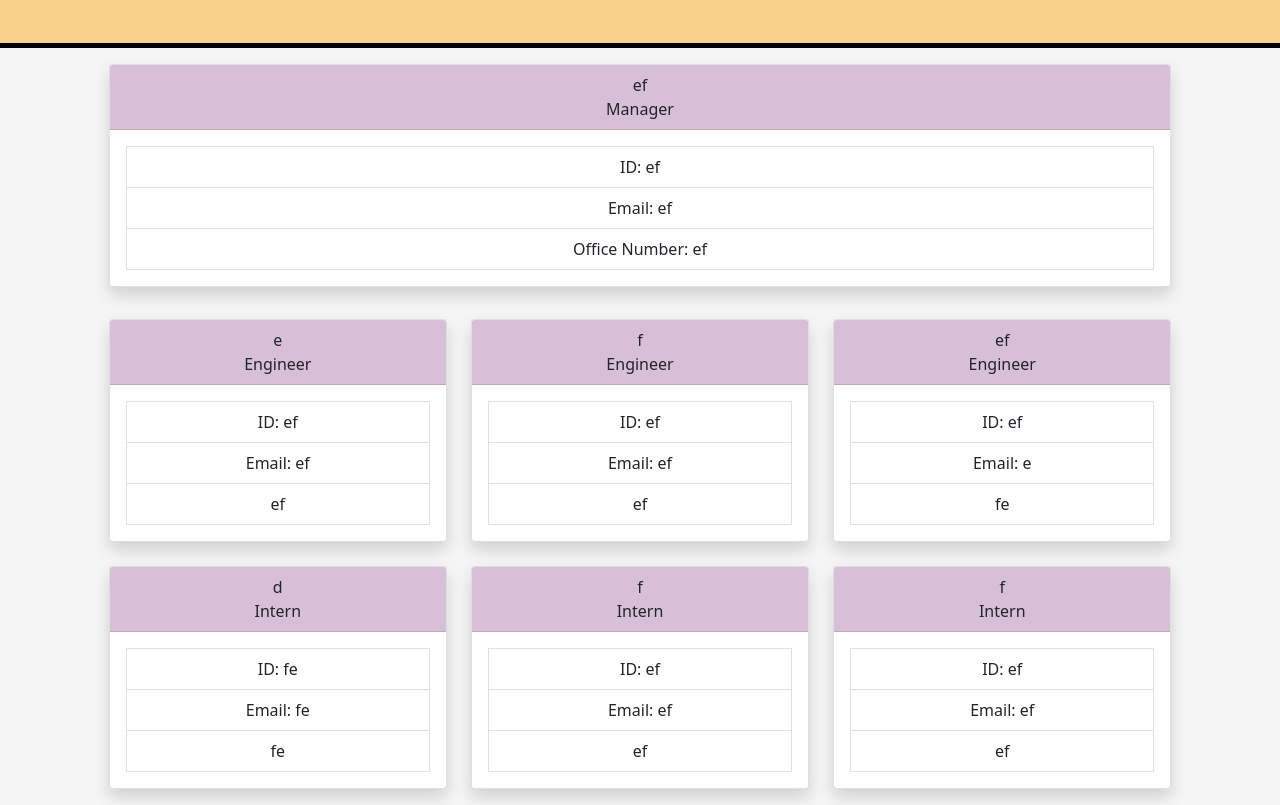
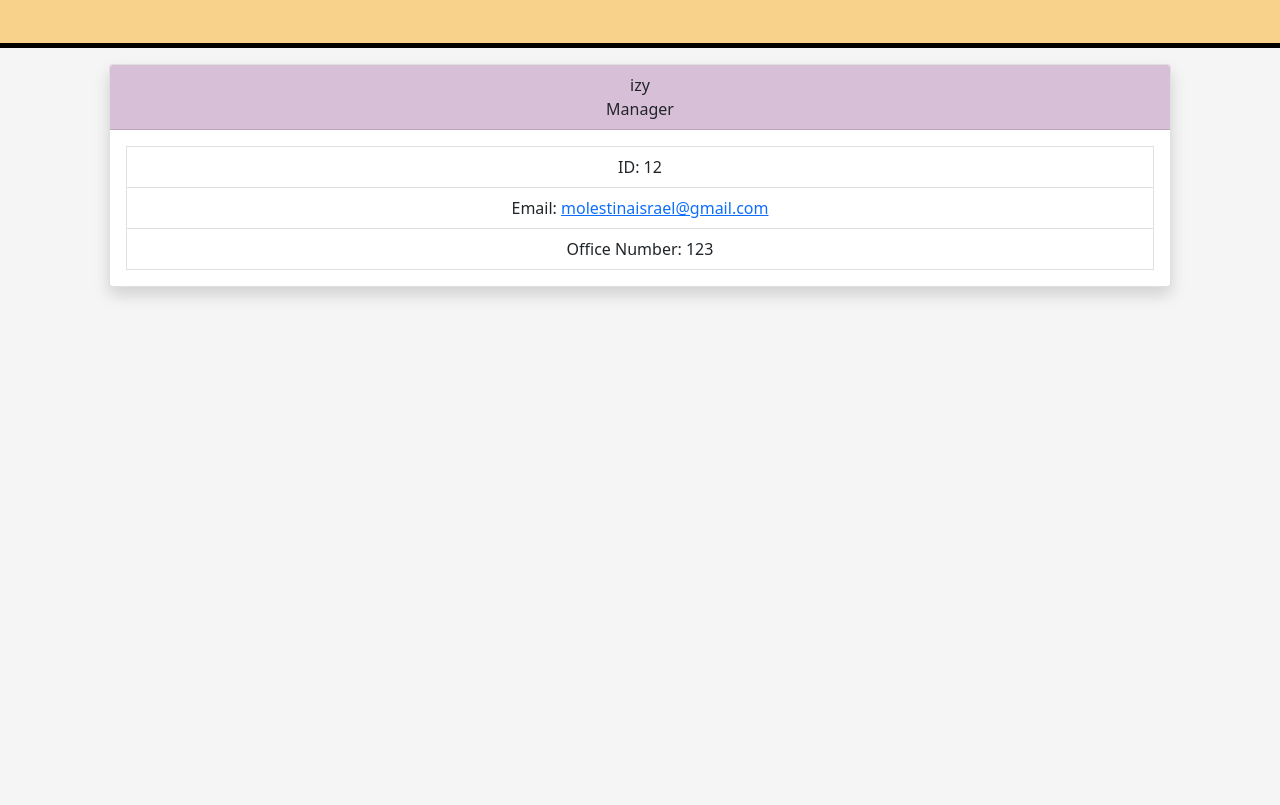
Before and after one commit to Israel-Molestina/team-profile-gen, a website: page myTeam.html in a window 1280 px wide. Shown: the part 93-898 px from the top of the page. After the commit the page ends 800 px from the top, so only its background shows below. Drawn offline with nearby package versions, Linux system fonts and the light colour scheme.

Commit message:
added a malito link to populate default email when user clicks on employees email

```diff
--- a/myTeam.html
+++ b/myTeam.html
@@ -25,7 +25,7 @@
 
                     <div class="card-header">
 
-                        ef
+                        izy
                         <br>
                         Manager
 
@@ -35,9 +35,9 @@
 
                         <ul class="list-group list-group-flush border">
 
-                            <li class="list-group-item">ID: ef </li>
-                            <li class="list-group-item">Email: ef </li>
-                            <li class="list-group-item">Office Number: ef </li>
+                            <li class="list-group-item">ID: 12 </li>
+                            <li class="list-group-item">Email: <a href="mailto:molestinaisrael@gmail.com">molestinaisrael@gmail.com</a> </li>
+                            <li class="list-group-item">Office Number: 123 </li>
 
                         </ul>
 
@@ -50,128 +50,8 @@
 
 
 
-                    <section class="col">
-                        <div class="card shadow rounded">
-
-                            <div class="card-header">
-                                e <br>
-                                Engineer
-                            </div>
-
-                            <div class="card-body">
-
-                                <ul class="list-group list-group-flush border">
-                                    <li class="list-group-item">ID: ef</li>
-                                    <li class="list-group-item">Email: ef</li>
-                                    <li class="list-group-item">ef</li>
-                                </ul>
-
-                            </div>
-
-                        </div>
-                    </section>
-                    <section class="col">
-                        <div class="card shadow rounded">
-
-                            <div class="card-header">
-                                f <br>
-                                Engineer
-                            </div>
-
-                            <div class="card-body">
-
-                                <ul class="list-group list-group-flush border">
-                                    <li class="list-group-item">ID: ef</li>
-                                    <li class="list-group-item">Email: ef</li>
-                                    <li class="list-group-item">ef</li>
-                                </ul>
-
-                            </div>
-
-                        </div>
-                    </section>
-                    <section class="col">
-                        <div class="card shadow rounded">
-
-                            <div class="card-header">
-                                ef <br>
-                                Engineer
-                            </div>
-
-                            <div class="card-body">
-
-                                <ul class="list-group list-group-flush border">
-                                    <li class="list-group-item">ID: ef</li>
-                                    <li class="list-group-item">Email: e</li>
-                                    <li class="list-group-item">fe</li>
-                                </ul>
-
-                            </div>
-
-                        </div>
-                    </section>
 
 
-                    <section class="col">
-                        <div class="card shadow rounded">
-
-                            <div class="card-header">
-                                d <br>
-                                Intern
-                            </div>
-
-                            <div class="card-body">
-
-                                <ul class="list-group list-group-flush border">
-                                    <li class="list-group-item">ID: fe</li>
-                                    <li class="list-group-item">Email: fe</li>
-                                    <li class="list-group-item">fe</li>
-                                </ul>
-
-                            </div>
-
-                        </div>
-                    </section>
-                    <section class="col">
-                        <div class="card shadow rounded">
-
-                            <div class="card-header">
-                                f <br>
-                                Intern
-                            </div>
-
-                            <div class="card-body">
-
-                                <ul class="list-group list-group-flush border">
-                                    <li class="list-group-item">ID: ef</li>
-                                    <li class="list-group-item">Email: ef</li>
-                                    <li class="list-group-item">ef</li>
-                                </ul>
-
-                            </div>
-
-                        </div>
-                    </section>
-                    <section class="col">
-                        <div class="card shadow rounded">
-
-                            <div class="card-header">
-                                f <br>
-                                Intern
-                            </div>
-
-                            <div class="card-body">
-
-                                <ul class="list-group list-group-flush border">
-                                    <li class="list-group-item">ID: ef</li>
-                                    <li class="list-group-item">Email: ef</li>
-                                    <li class="list-group-item">ef</li>
-                                </ul>
-
-                            </div>
-
-                        </div>
-                    </section>
 
 
                 </section>
```
Also changed, not shown: dist/generate.js.
